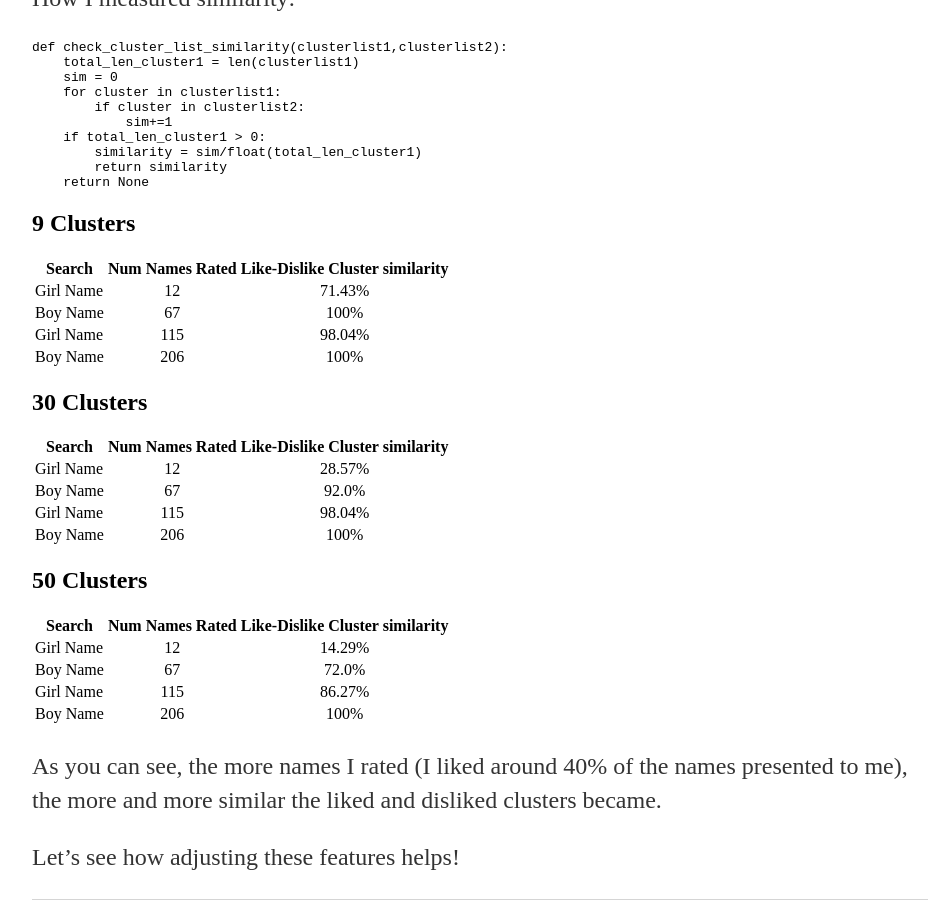
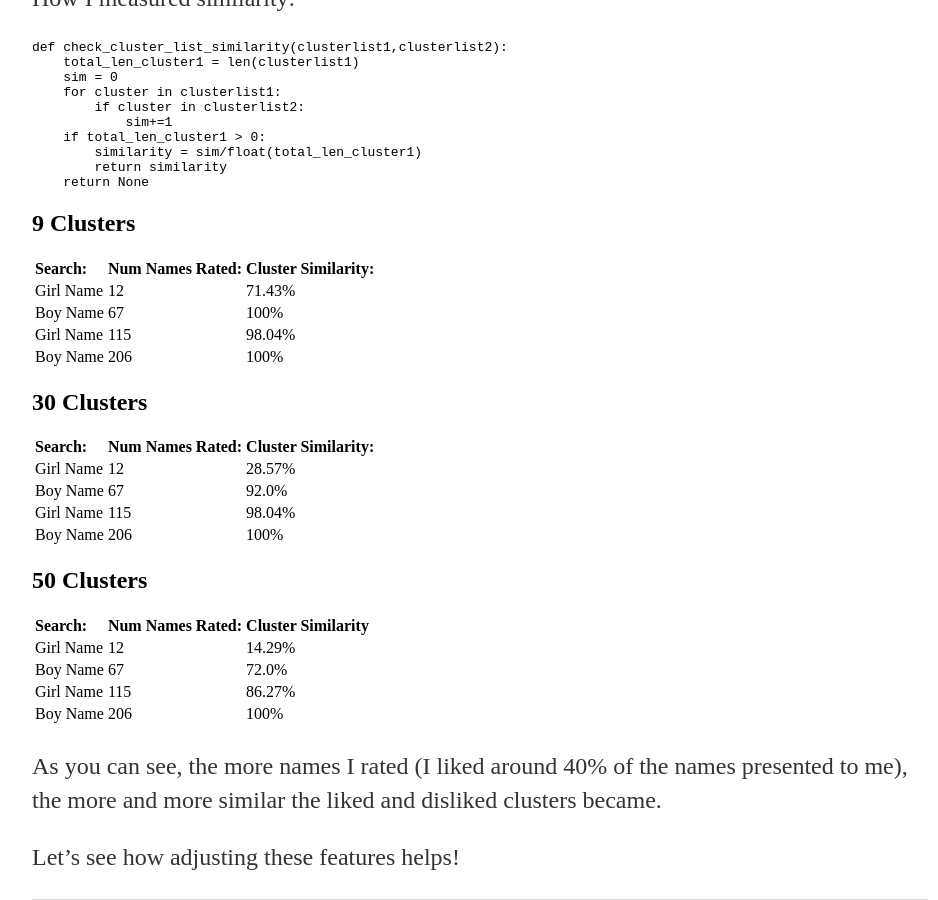
Before and after one commit to a-n-rose/a-n-rose.github.io, a Jekyll site: the page built from _posts/2018-11-16-building-babyname-recommender.md, in a window 1280 px wide and 900 px high, scrolled down 3461 px. Shown: the whole window, without its empty margins (160-1098 px from the left). Built offline with Jekyll 4.4.1, drawn with Linux system fonts in a browser that asks for light colours.

Commit message:
table format edit

```diff
--- a/_posts/2018-11-16-building-babyname-recommender.md
+++ b/_posts/2018-11-16-building-babyname-recommender.md
@@ -75,8 +75,8 @@ def check_cluster_list_similarity(clusterlist1,clusterlist2):
 
 ## 9 Clusters
 
-| Search    | Num Names Rated   | Like-Dislike Cluster similarity   |
-| --------- |:---------:        | :------------------------------:  |
+| Search:    | Num Names Rated:   | Cluster Similarity:   |
+| :--------- |:---------        | :------------------------------  |
 | Girl Name |  12               |                71.43%             |
 | Boy Name  |  67               |                100%               |
 | Girl Name | 115               |                98.04%             |
@@ -84,8 +84,8 @@ def check_cluster_list_similarity(clusterlist1,clusterlist2):
 
 ## 30 Clusters
 
-| Search    | Num Names Rated   | Like-Dislike Cluster similarity   |
-| --------- |:---------:        | :------------------------------:  |
+| Search:    | Num Names Rated:   | Cluster Similarity:   |
+| :--------- |:---------        | :------------------------------  |
 | Girl Name |  12               |                28.57%             |
 | Boy Name  |  67               |                92.0%              |
 | Girl Name | 115               |                98.04%             |
@@ -93,8 +93,8 @@ def check_cluster_list_similarity(clusterlist1,clusterlist2):
 
 ## 50 Clusters
 
-| Search    | Num Names Rated   | Like-Dislike Cluster similarity   |
-| --------- |:---------:        | :------------------------------:  |
+| Search:    | Num Names Rated:   | Cluster Similarity   |
+| :--------- |:---------        | :------------------------------  |
 | Girl Name |  12               |                14.29%             |
 | Boy Name  |  67               |                72.0%              |
 | Girl Name | 115               |                86.27%             |
```
